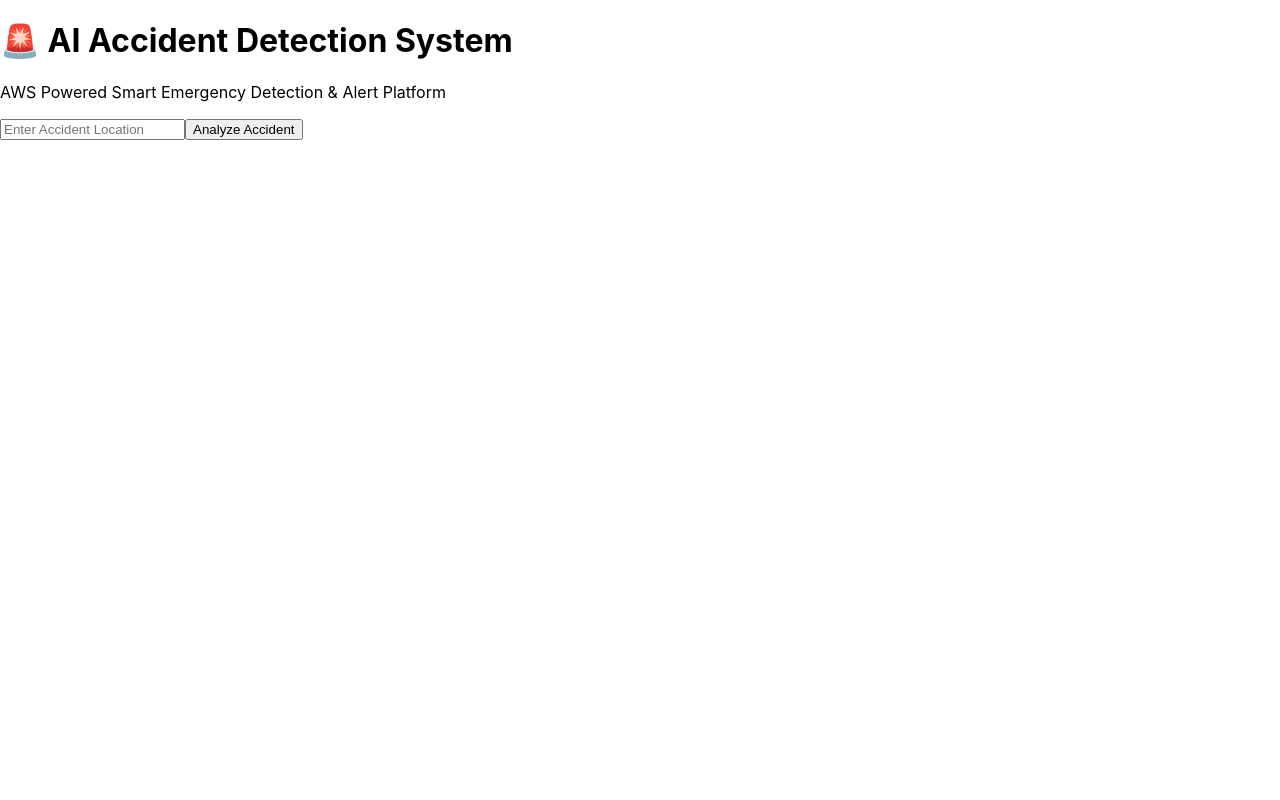
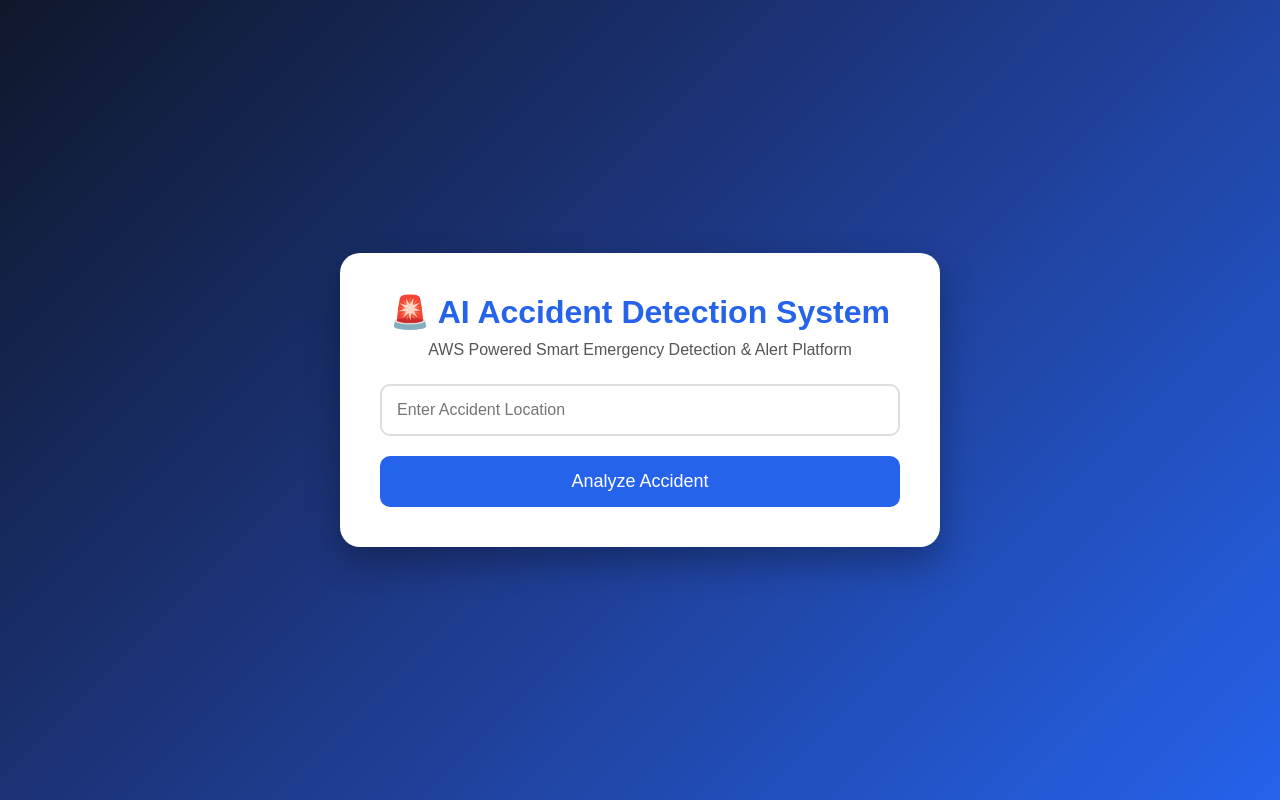
Before and after one commit to Vaibhavthete12/aws-ai-accident-detection-system, a React (Create React App) app in the folder frontend/: page / in a window 1280 px wide. Built offline with nearby package versions, Linux system fonts and the light colour scheme.

Commit message:
Update App.css

```diff
--- a/frontend/src/App.css
+++ b/frontend/src/App.css
@@ -1,38 +1,85 @@
-.App {
+* {
+  margin: 0;
+  padding: 0;
+  box-sizing: border-box;
+}
+
+body {
+  font-family: Arial, sans-serif;
+}
+
+.container {
+  min-height: 100vh;
+  background: linear-gradient(
+    135deg,
+    #0f172a,
+    #1e3a8a,
+    #2563eb
+  );
+
+  display: flex;
+  justify-content: center;
+  align-items: center;
+}
+
+.card {
+  width: 600px;
+  background: white;
+  padding: 40px;
+  border-radius: 20px;
+  box-shadow: 0px 15px 35px rgba(0,0,0,0.3);
   text-align: center;
 }
 
-.App-logo {
-  height: 40vmin;
-  pointer-events: none;
+.card h1 {
+  color: #2563eb;
+  margin-bottom: 10px;
 }
 
-@media (prefers-reduced-motion: no-preference) {
-  .App-logo {
-    animation: App-logo-spin infinite 20s linear;
-  }
+.subtitle {
+  color: #555;
+  margin-bottom: 25px;
 }
 
-.App-header {
-  background-color: #282c34;
-  min-height: 100vh;
-  display: flex;
-  flex-direction: column;
-  align-items: center;
-  justify-content: center;
-  font-size: calc(10px + 2vmin);
-  color: white;
+input {
+  width: 100%;
+  padding: 15px;
+  border: 2px solid #ddd;
+  border-radius: 10px;
+  margin-bottom: 20px;
+  font-size: 16px;
 }
 
-.App-link {
-  color: #61dafb;
+button {
+  width: 100%;
+  padding: 15px;
+  background: #2563eb;
+  color: white;
+  border: none;
+  border-radius: 10px;
+  font-size: 18px;
+  cursor: pointer;
+  transition: 0.3s;
 }
 
-@keyframes App-logo-spin {
-  from {
-    transform: rotate(0deg);
-  }
-  to {
-    transform: rotate(360deg);
-  }
+button:hover {
+  background: #1d4ed8;
 }
+
+.result {
+  margin-top: 25px;
+  background: #f8fafc;
+  border-radius: 15px;
+  padding: 20px;
+  text-align: left;
+}
+
+.result h2 {
+  color: #2563eb;
+  margin-bottom: 15px;
+}
+
+.info p {
+  margin: 10px 0;
+  font-size: 17px;
+}
```
